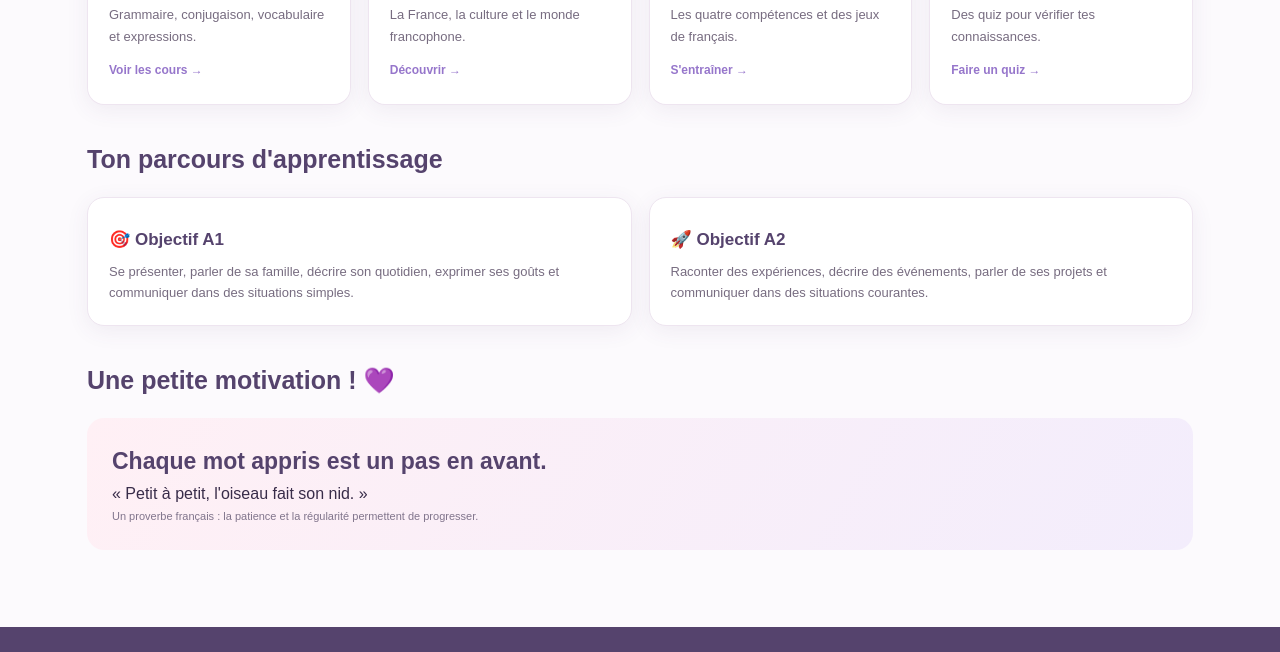
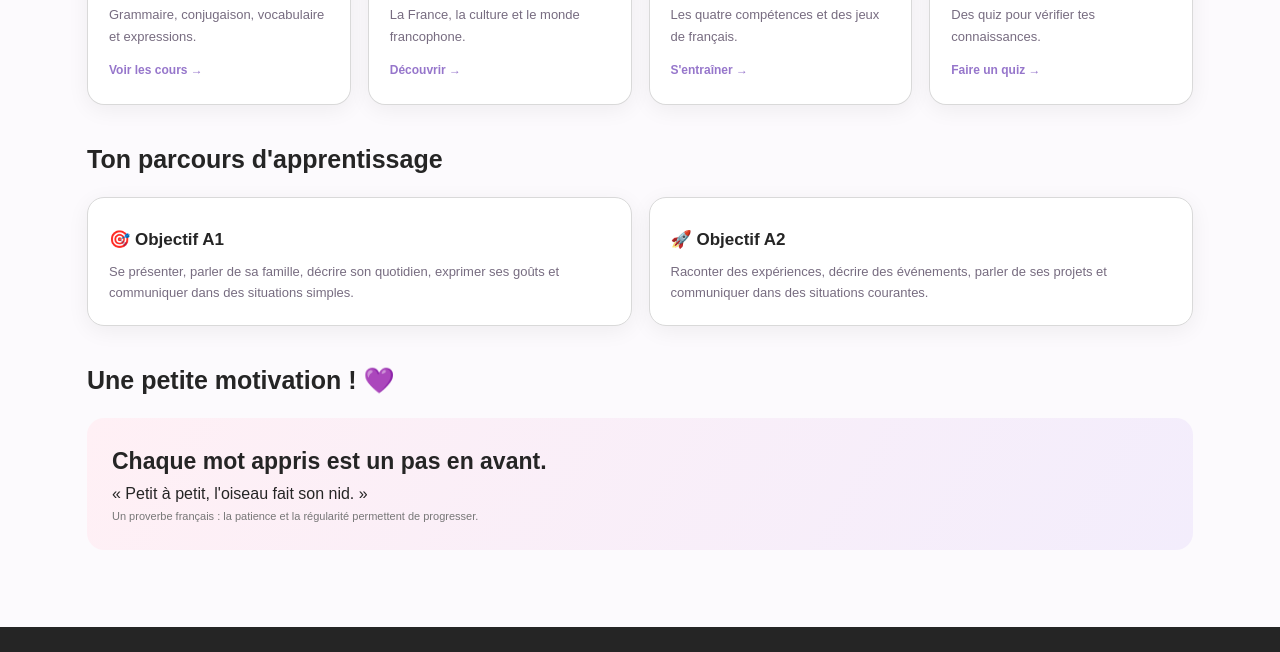
Before and after one commit to Ajengapp/apprendrefrenchabinitio, a plain HTML site: page index.html in a window 1280 px wide. Shown: the part 776-1428 px from the top of the page. Drawn offline with Linux system fonts and the light colour scheme.

Commit message:
Update index.html

```diff
--- a/index.html
+++ b/index.html
@@ -8,16 +8,16 @@
 <meta name="description" content="Un espace interactif pour apprendre le français A1 et A2.">
 <style>
 :root {
-  --lavender:#A68BE0;
-  --pink:#F6A5C7;
-  --yellow:#FFD782;
-  --cream:#FFF8F3;
-  --purple:#55436D;
-  --dark:#382C49;
-  --white:#FFFFFF;
-  --muted:#81758C;
-  --border:#EEE5F0;
-  --shadow:0 5px 22px rgba(85,67,109,.08);
+  --lavender: #777777;
+  --pink: #D6A66C;
+  --yellow: #D9D9D9;
+  --cream: #FFFFFF;
+  --purple: #252525;
+  --dark: #252525;
+  --white: #FFFFFF;
+  --muted: #777777;
+  --border: #D9D9D9;
+  --shadow: 0 5px 22px rgba(0,0,0,.06);
 }
 * {box-sizing:border-box;margin:0;padding:0}
 body {
```
